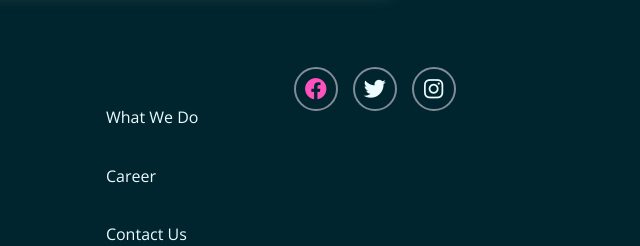
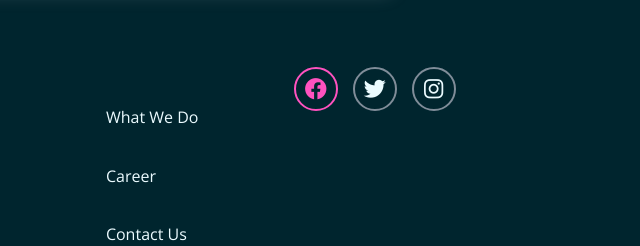
Before and after one commit to Kimo-Mo/Huddle-landing-page, a plain HTML site: page index.html in a window 1280 px wide. In both pictures the pointer is over the icon 843 px from the left and 2431 px from the top of the page. Shown: the part 2343-2589 px from the top of the page, 528-1168 px from the left. Drawn offline with nearby package versions, Linux system fonts and the light colour scheme.

Commit message:
Update style.css

```diff
--- a/css/style.css
+++ b/css/style.css
@@ -398,4 +398,6 @@ footer .right .icons i {
 }
 footer .right .icons i:hover{
   color : var(--pink-color);
+  border: 2px solid var(--pink-color);
+}
 /* End footer  */
```
